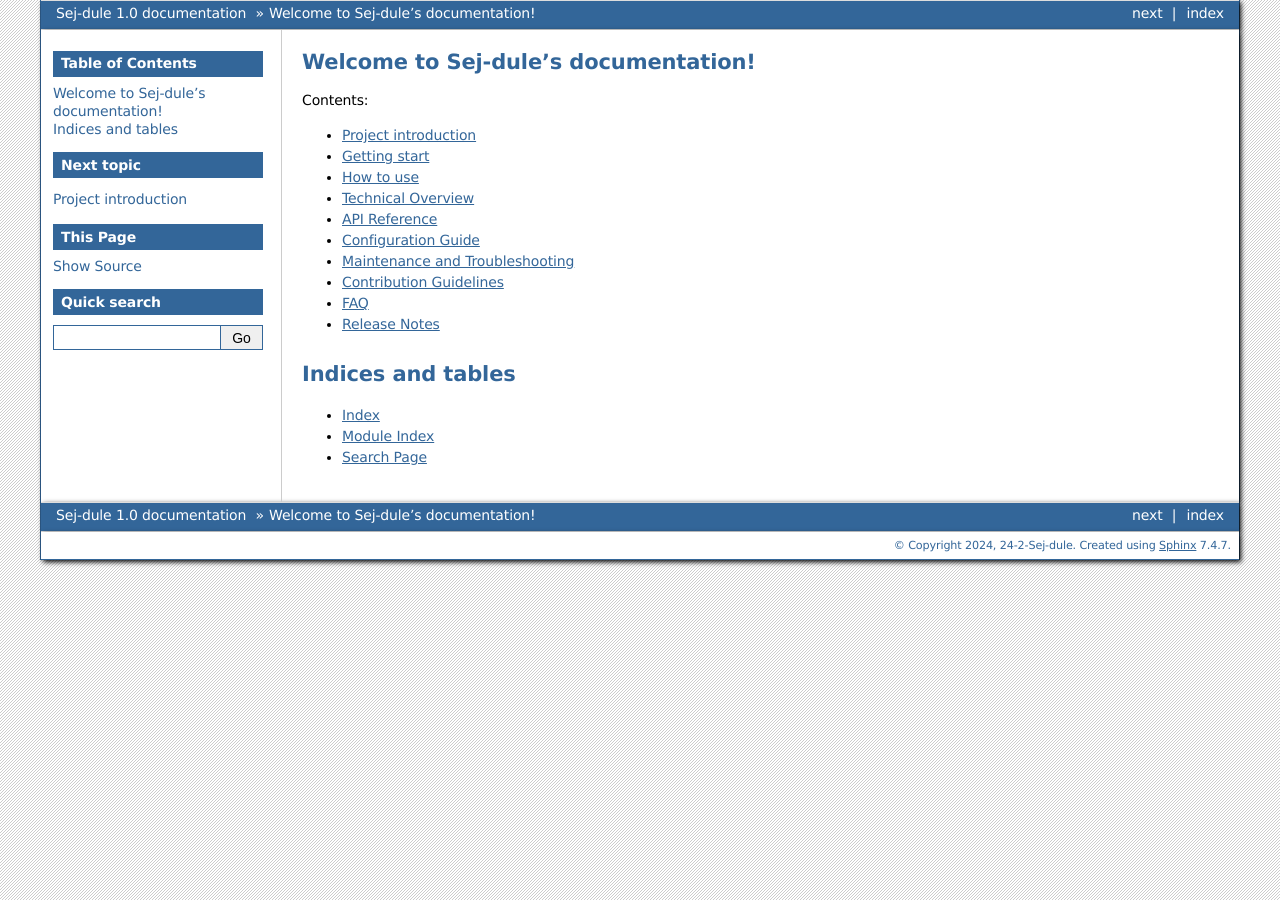
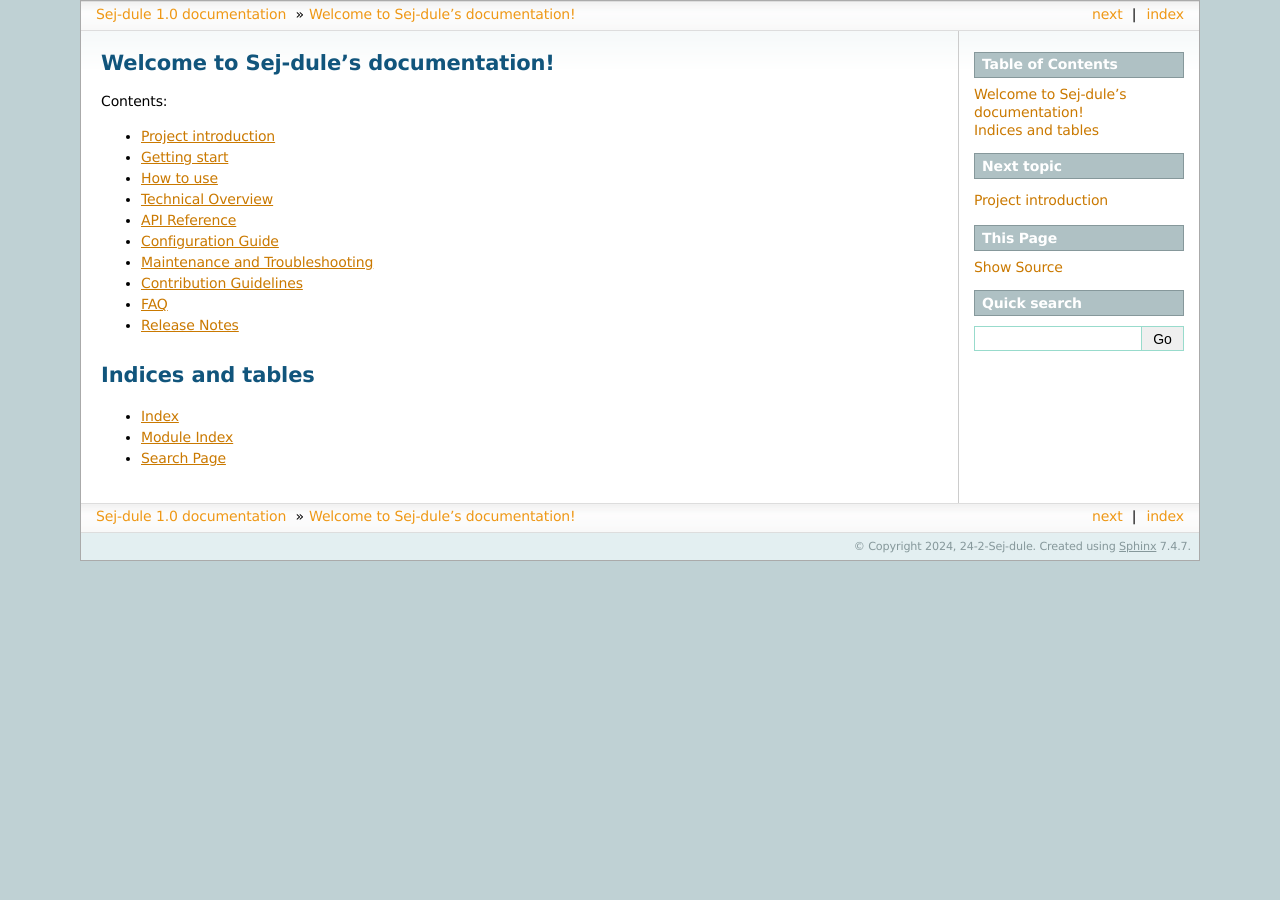
Before and after one commit to 24-2-Sej-dule/Sej-dule, a Sphinx documentation site: the page built from docs/source/index.rst, in a window 1280 px wide. Built offline with Sphinx 7.4.7, drawn with Linux system fonts in a browser that asks for light colours.

Commit message:
theme change

```diff
--- a/docs/source/conf.py
+++ b/docs/source/conf.py
@@ -34,5 +34,5 @@ master_doc = 'index'
 # -- Options for HTML output -------------------------------------------------
 # https://www.sphinx-doc.org/en/master/usage/configuration.html#options-for-html-output
 
-html_theme = 'bizstyle'
+html_theme = 'sphinxdoc'
 html_static_path = ['_static']
```
